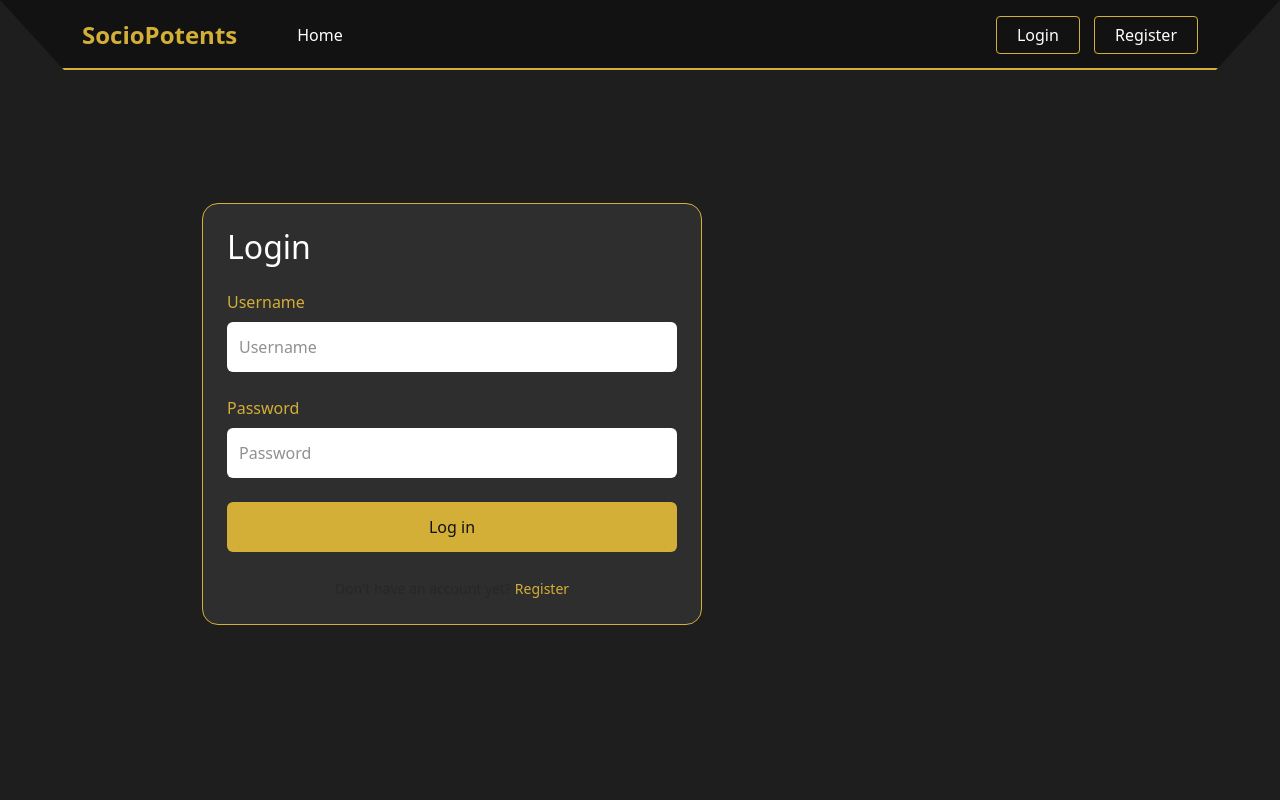
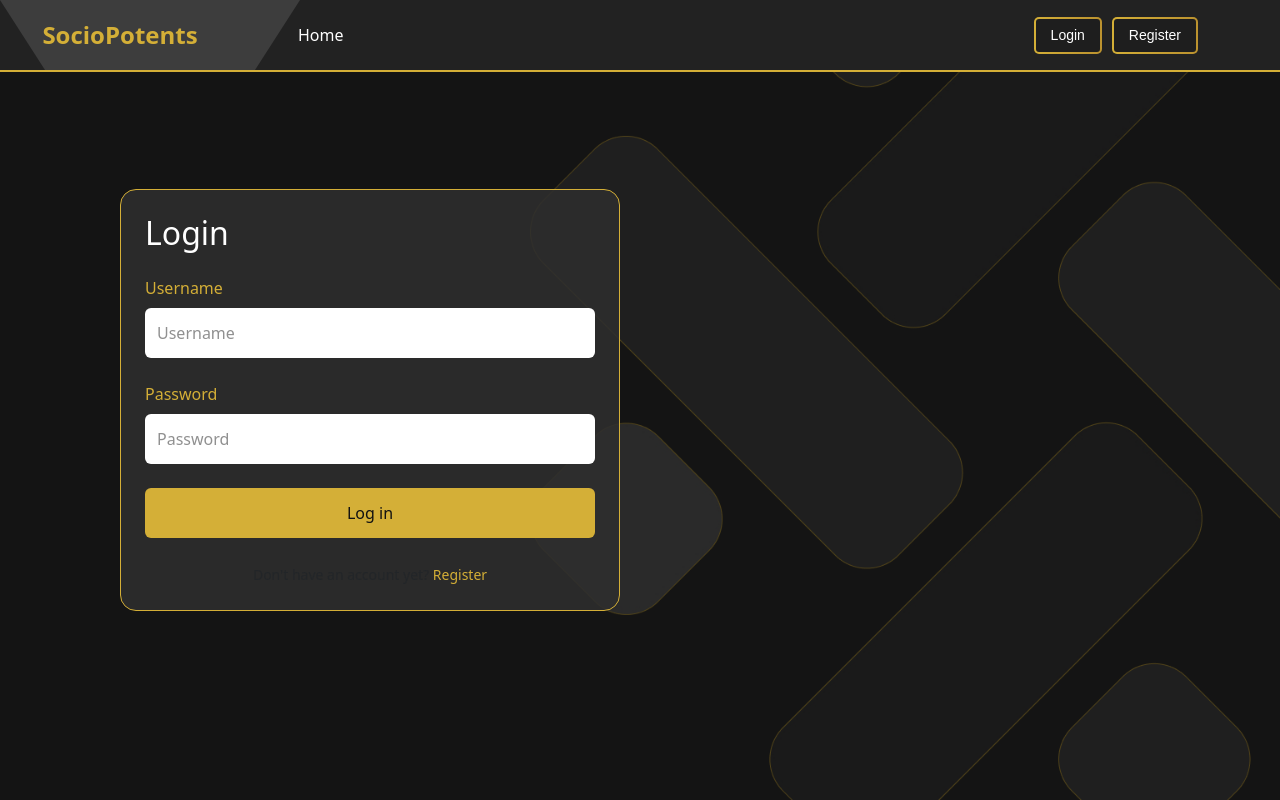
Before and after one commit to NISHANTH1107/Startup-culture, a Django app: page /login/ in a window 1280 px wide. Run offline with Django 5.2, Linux system fonts and the light colour scheme.

Commit message:
base 2, login

```diff
--- a/career_site/templates/base2.html
+++ b/career_site/templates/base2.html
@@ -22,85 +22,127 @@
             flex-direction: column;
         }
 
-        /* New navbar styles to match the trapezoid design */
+        /* Updated navbar styles with trapezoid design */
         .navbar {
-            background-color: transparent !important;
-            padding: 0;
+            background-color: #222222;
+            padding: 15px 0;
+            width: 100%;
             position: relative;
-        }
-
-        .navbar::before {
-            content: "";
-            position: absolute;
-            top: 0;
-            left: 0;
-            right: 0;
-            height: 70px;
-            background-color: #121212;
-            clip-path: polygon(0 0, 100% 0, 95% 100%, 5% 100%);
-            border-bottom: 2px solid var(--gold);
-            z-index: -1;
+            overflow: hidden;
+            border-bottom: 2px solid #D4AF37; /* Gold bottom border/stroke */
+            opacity: 69;
         }
 
         .navbar .container {
-            height: 70px;
+            width: 90%;
+            margin: 0 auto;
             display: flex;
+            justify-content: space-between;
             align-items: center;
+            position: relative;
+            z-index: 2;
+            height: auto;
+        }
+
+        /* Trapezoid background with correct slants */
+        .logo-bg {
+            position: absolute;
+            left: 0;
+            top: 0;
+            height: 100%;
+            width: 300px;
+            background-color: rgba(255, 255, 255, 0.12);
+            clip-path: polygon(0% 0, 100% 0, 85% 100%, 15% 100%);
+            z-index: 1;
+            display: flex;
+            justify-content: center;
+            align-items: center;
+
         }
 
         .navbar-brand {
+            position: relative;
+            z-index: 3;
             color: var(--gold) !important;
             font-weight: bold;
             font-size: 1.5rem;
+            margin: 0;
+            text-decoration: none;
+            /* Remove left padding to center properly */
             padding: 0;
-            margin: 0;
+            /* Position the logo to be centered in trapezoid */
+            position: absolute;
+            left: 50px;
+            transform: translateX(-50%);
         }
 
-        /* Center section with Home link */
         .navbar-center {
-            position: absolute;
-            left: 25%;
-            transform: translateX(-50%);
+            position: relative;
+            z-index: 2;
         }
 
         .navbar-center .nav-link {
             color: white !important;
+            text-decoration: none;
+            margin: 0 15px;
             font-size: 1rem;
             padding: 8px 16px;
+            margin-left: 200px;
         }
 
-        /* Auth buttons */
+        /* Add hover effect for nav links */
+        .navbar-center .nav-link:hover {
+            color: #D4AF37 !important; /* Gold color on hover */
+            transition: color 0.3s ease;
+        }
+
+        /* Style for active/selected nav links */
+        .navbar-center .nav-link.active,
+        .nav .nav-link.active {
+            color: #D4AF37 !important; /* Gold color for active state */
+            font-weight: bold; /* Optional: make active link bold */
+            border-bottom: 2px solid #D4AF37; /* Optional: add underline for active link */
+        }
+
         .auth-buttons {
+            display: flex;
+            gap: 10px;
             margin-left: auto;
         }
 
-        .auth-btn {
-            display: inline-block;
+        .auth-btn, .login-btn {
             background-color: transparent;
             color: white;
-            border: 1px solid var(--gold);
-            border-radius: 4px;
-            padding: 6px 20px;
-            margin-left: 10px;
+            padding: 6px 15px;
+            border: 2px solid transparent; /* Change to transparent */
+            border-radius: 5px;
             text-decoration: none;
+            font-family: Arial, sans-serif;
+            font-size: 14px;
             transition: all 0.3s ease;
+
+            /* Add gradient border */
+            background-image: linear-gradient(#1E1E1E, #1E1E1E),
+                            linear-gradient(to right, #D4AF37, #BB922F);
+            background-origin: border-box;
+            background-clip: padding-box, border-box;
         }
 
-        .auth-btn:hover {
-            background-color: var(--gold);
-            color: #121212;
+        .auth-btn:hover, .login-btn:hover {
+            /* Use gradient for background on hover */
+            background-image: linear-gradient(to right, #D4AF37, #BB922F),
+                            linear-gradient(to right, #D4AF37, #BB922F);
+            color: black; /* Keep the text color as black on hover */
+            border-color: transparent;
         }
 
         @media (max-width: 768px) {
             .navbar-center {
-                position: static;
-                transform: none;
-                margin: 0 auto;
+                display: none;
             }
 
-            .auth-buttons {
-                display: flex;
-                margin-top: 10px;
+            .navbar-brand {
+                left: 120px;
             }
         }
 
@@ -202,18 +244,16 @@
     </style>
 </head>
 <body>
-    <!-- New navbar structure to match the image -->
+    <!-- Updated navbar structure with trapezoid design -->
     <nav class="navbar">
+        <div class="logo-bg"></div>
         <div class="container">
-            <!-- Left: Brand name -->
             <a class="navbar-brand" href="{% url 'home' %}">SocioPotents</a>
 
-            <!-- Center: Home link -->
             <div class="navbar-center d-none d-md-block">
                 <a class="nav-link" href="{% url 'home' %}">Home</a>
             </div>
 
-            <!-- Right: Auth buttons -->
             <div class="auth-buttons">
                 {% if user.is_authenticated %}
                     <a href="{% url 'profile' %}" class="auth-btn">Profile</a>
@@ -224,7 +264,7 @@
                         </button>
                     </form>
                 {% else %}
-                    <a href="{% url 'login' %}" class="auth-btn">Login</a>
+                    <a href="{% url 'login' %}" class="login-btn">Login</a>
                     <a href="{% url 'register' %}" class="auth-btn">Register</a>
                 {% endif %}
             </div>
@@ -233,7 +273,7 @@
 
     <!-- Hidden collapsible menu for authenticated users on md+ screens -->
     {% if user.is_authenticated %}
-    <div class="container mt-2 d-none d-md-block">
+     <div class="container mt-2 d-none d-md-block">
         <div class="row justify-content-center">
             <div class="col-auto">
                 <ul class="nav">
--- a/career_site/templates/login.html
+++ b/career_site/templates/login.html
@@ -1,15 +1,25 @@
 {% extends 'base2.html' %}
+{% load static %}  <!-- This MUST be at the very top after extends -->
 
 {% block title %}Login{% endblock %}
 
 {% block content %}
+<div class="auth-background"></div>
+<div class="auth-wrapper">
     <div class="auth-container">
         <div class="auth-card">
-        <div class="card" style="border-radius: 16px; border: 1px solid var(--gold); background-color: #2E2E2E; max-width: 100%; width: 650px; margin-left: 120px;">
+            <div class="login-card">
                 <div class="card-body p-4">
                     <h2 class="mb-4">Login</h2>
                     <form method="POST">
                         {% csrf_token %}
+
+                        {% if form.errors %}
+                        <div class="alert alert-danger">
+                            Your username and password didn't match. Please try again.
+                        </div>
+                        {% endif %}
+
                         <div class="form-group mb-4">
                             <label for="username" class="form-label">Username</label>
                             <input type="text" class="form-control" id="username" name="username" placeholder="Username" required>
@@ -22,7 +32,7 @@
                             <small><a href="#" class="text-muted"></a></small>
                         </div>
                         <div class="d-grid gap-2">
-                        <button type="submit" class="btn btn-primary" style="background-color: var(--gold); border: none; height: 50px; font-weight: 500;">Log in</button>
+                            <button type="submit" class="btn btn-primary">Log in</button>
                         </div>
                         <div class="text-center mt-4">
                             <small class="text-muted">
@@ -34,19 +44,78 @@
             </div>
         </div>
     </div>
+</div>
 
 <style>
+    /* Reset body to prevent scrolling */
+    body {
+        margin: 0;
+        padding: 0;
+        overflow: hidden;
+        height: 100vh;
+        width: 100vw;
+    }
+
+    /* Background image */
+    .auth-background {
+        background-image: url('{% static "images/login.jpg" %}');
+        background-size: cover;
+        background-position: center;
+        background-repeat: no-repeat;
+        position: fixed;
+        top: 0;
+        left: 0;
+        width: 100%;
+        height: 100%;
+        z-index: -1;
+    }
+
+    /* Background overlay */
+    .auth-background::before {
+        content: '';
+        position: absolute;
+        top: 0;
+        left: 0;
+        right: 0;
+        bottom: 0;
+        background: rgba(0, 0, 0, 0.4);
+    }
+
+    /* Wrapper for the entire auth section */
+    .auth-wrapper {
+        position: fixed;
+        top: 0;
+        left: 0;
+        width: 100%;
+        height: 100%;
+        z-index: 1;
+    }
+
+    /* Container for the login card */
     .auth-container {
         display: flex;
         align-items: center;
-        min-height: 80vh;
+        height: 100%;
         justify-content: flex-start;
+        padding-left: 120px;
     }
 
+    /* Card styles */
+    .login-card {
+        border-radius: 16px;
+        border: 1px solid var(--gold);
+        background-color: rgba(46, 46, 46, 0.85);
+        width: 650px;
+        max-width: 100%;
+        max-height: 90vh;
+        overflow-y: auto; /* Allow scrolling inside card if needed */
+    }
+
+    /* Form controls */
     .form-control {
         height: 50px;
-        background-color: white;
-        color: #121212;
+        background-color: white !important;
+        color: #121212 !important;
         border: none;
     }
 
@@ -55,9 +124,18 @@
     }
 
     .form-control:focus {
-        background-color: white;
-        color: #121212;
+        background-color: white !important;
+        color: #121212 !important;
         box-shadow: 0 0 0 2px rgba(212, 175, 55, 0.25);
+    }
+
+    /* Button styling */
+    .btn-primary {
+        background-color: var(--gold);
+        border: none;
+        height: 50px;
+        font-weight: 500;
+        cursor: pointer;
     }
 
     .btn-primary:hover {
```
Also changed, not shown: career_site/static/images/login.jpeg (deleted), career_site/static/images/login.jpg (added), db.sqlite3. Lines whose indentation alone changed are shown as unchanged.
